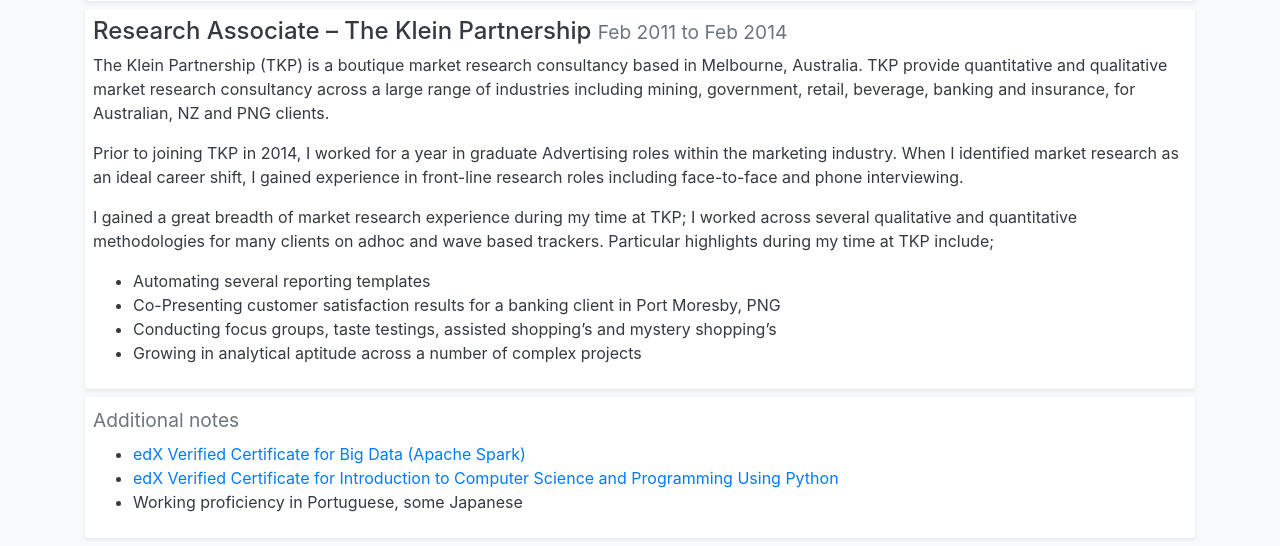
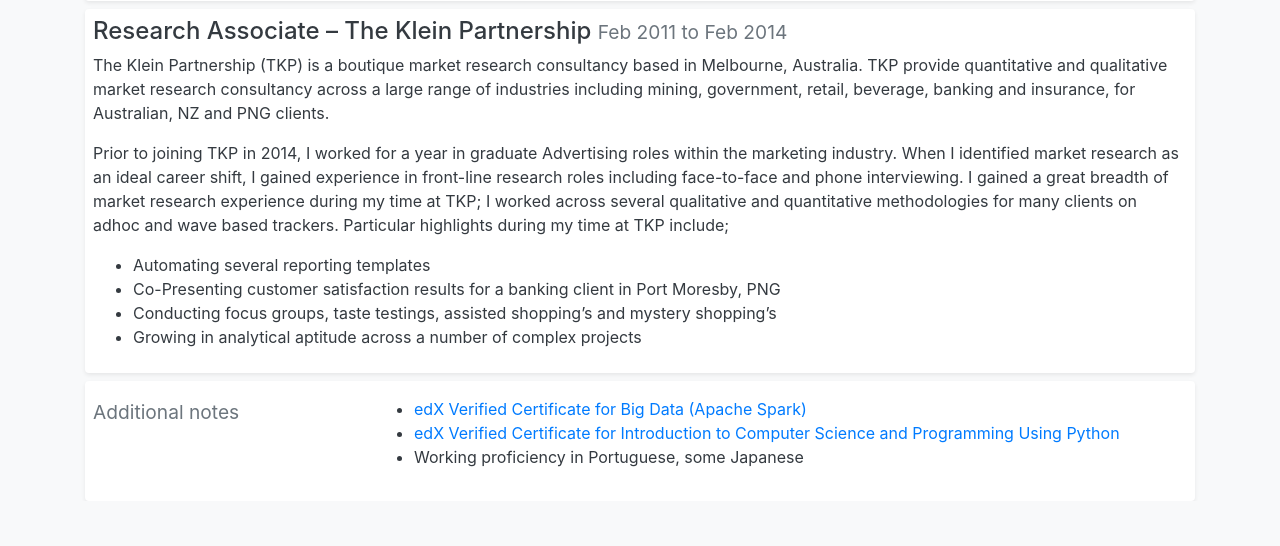
Before and after one commit to ndjenkins85/personalsite, a Flask app: page /resume in a window 1280 px wide. Shown: the part 1489-2035 px from the top of the page. After the commit the page ends 1956 px from the top, so only its background shows below. Run offline with Flask 2, Linux system fonts and the light colour scheme; some libraries are stand-ins or nearby versions.

Commit message:
updated resume formatting

```diff
--- a/personalsite/static/style.css
+++ b/personalsite/static/style.css
@@ -109,11 +109,15 @@
   }
 
   body {
-    font-size: 10px;
+    font-size: 13px;
+  }
+
+  a {
+    font-size: 8px;
   }
 
   a[href]:after {
-    content: none;
+    content: " (" attr(alt) ")";
   }
 
   .noprint,
@@ -130,9 +134,6 @@
     display:none !important;
   }
 
-  a[href]:after {
-    content: " (" attr(alt) ")";
-  }
 }
 
 
--- a/personalsite/templates/resume.html
+++ b/personalsite/templates/resume.html
@@ -13,7 +13,7 @@
         </nav>
       </div>
       <div class="col-sm-2">
-        <button type="button" class="btn btn-outline-primary" role="button" onclick="window.print();">Print</button>
+        <button type="button" class="btn btn-outline-primary" role="button" onclick="document.title='Nick Jenkins Resume - Data Scientist - +61 448 329 110';window.print();">Print</button>
       </div>
     </div>
   </div>
@@ -164,10 +164,7 @@
         The Klein Partnership (TKP) is a boutique market research consultancy based in Melbourne, Australia. TKP provide quantitative and qualitative market research consultancy across a large range of industries including mining, government, retail, beverage, banking and insurance, for Australian, NZ and PNG clients.
         </p>
         <p>
-        Prior to joining TKP in 2014, I worked for a year in graduate Advertising roles within the marketing industry. When I identified market research as an ideal career shift, I gained experience in front-line research roles including face-to-face and phone interviewing.
-        </p>
-        <p>
-        I gained a great breadth of market research experience during my time at TKP; I worked across several qualitative and quantitative methodologies for many clients on adhoc and wave based trackers. Particular highlights during my time at TKP include;
+        Prior to joining TKP in 2014, I worked for a year in graduate Advertising roles within the marketing industry. When I identified market research as an ideal career shift, I gained experience in front-line research roles including face-to-face and phone interviewing. I gained a great breadth of market research experience during my time at TKP; I worked across several qualitative and quantitative methodologies for many clients on adhoc and wave based trackers. Particular highlights during my time at TKP include;
         <ul>
           <li>Automating several reporting templates</li>
           <li>Co-Presenting customer satisfaction results for a banking client in Port Moresby, PNG</li>
@@ -179,10 +176,12 @@
     </div>
   </div>
 
-  <div class="row my-2">
-    <div class="col">
-      <div class="shadow-sm p-2 bg-white rounded">
+  <div class="shadow-sm p-2 bg-white rounded">
+    <div class="row my-2">
+      <div class="col-sm-3">
         <h4><small class="text-muted">Additional notes</small></h4>
+      </div>
+      <div class="col-sm-9">
         <ul>
           <li><a href="https://s3.amazonaws.com/verify.edx.org/downloads/f2db5ba4c782412c9d452fd2a6f60b5a/Certificate.pdf" target="_blank">edX Verified Certificate for Big Data (Apache Spark)</a></li>
           <li><a href="https://s3.amazonaws.com/verify.edx.org/downloads/9aeb865f0cec4d3398807ec19d3696fc/Certificate.pdf" target="_blank">edX Verified Certificate for Introduction to Computer Science and Programming Using Python</a></li>
```
